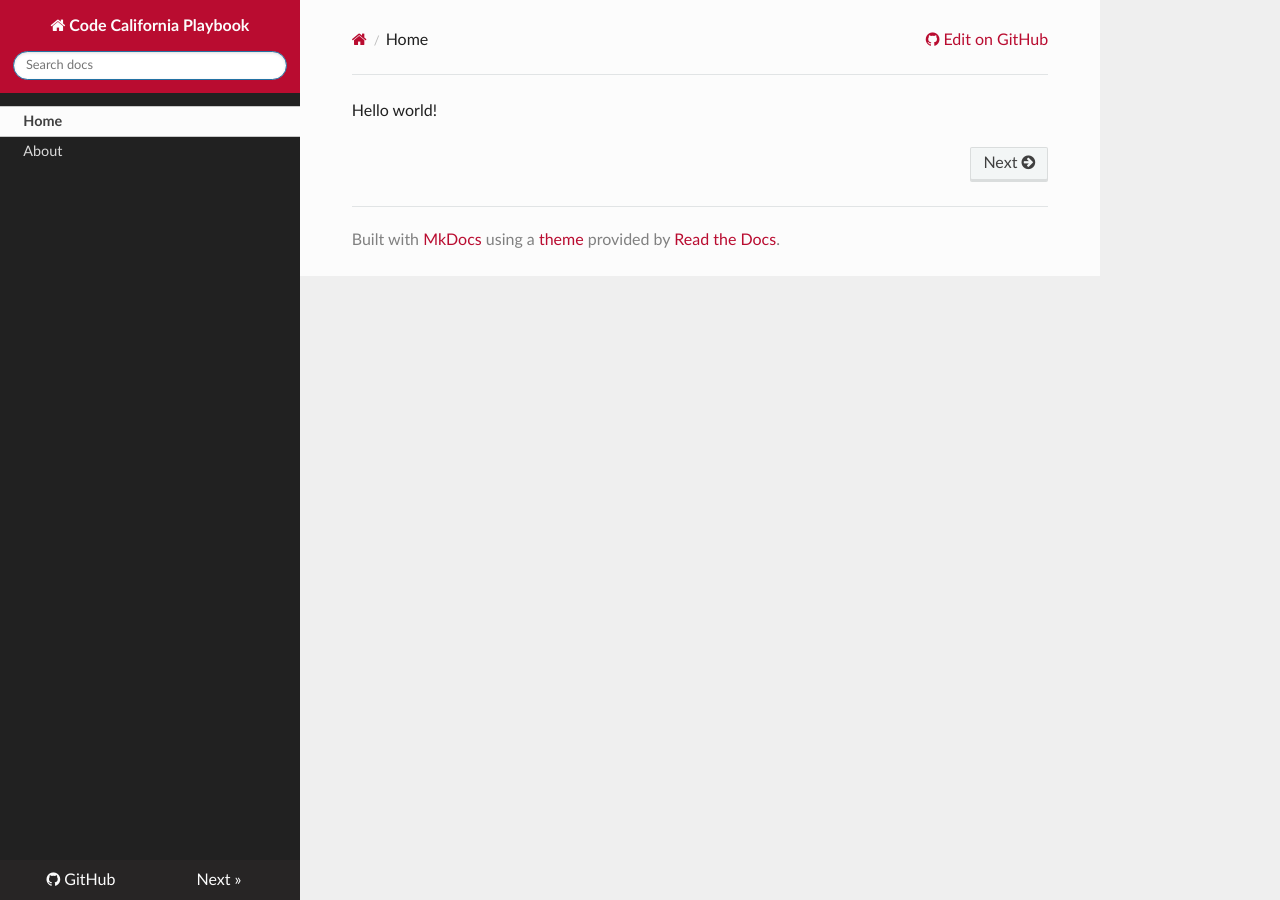
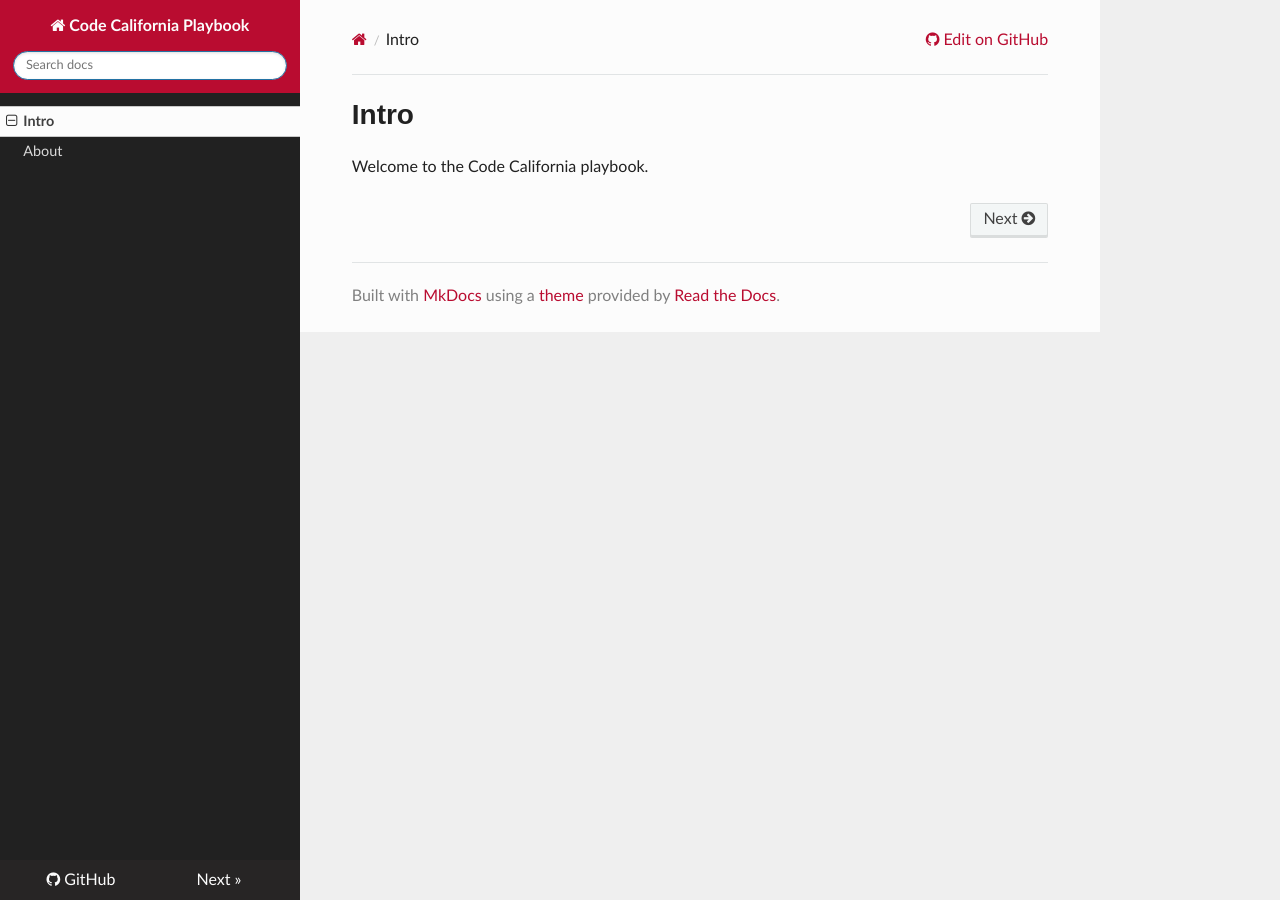
Before and after one commit to CA-CODE-Works/playbook, an MkDocs documentation site: the page built from docs/README.md, in a window 1280 px wide. Built offline with MkDocs 1.6.1, drawn with Linux system fonts in a browser that asks for light colours; nearby versions of some CDN libraries.

Commit message:
Update README.md

```diff
--- a/docs/README.md
+++ b/docs/README.md
@@ -1 +1,3 @@
-Hello world!
+# Intro
+
+Welcome to the Code California playbook.
```
